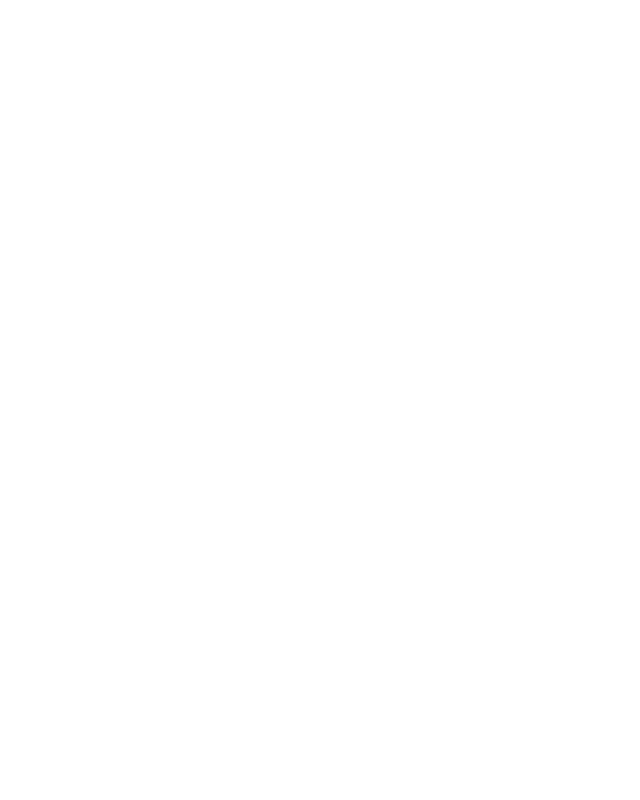
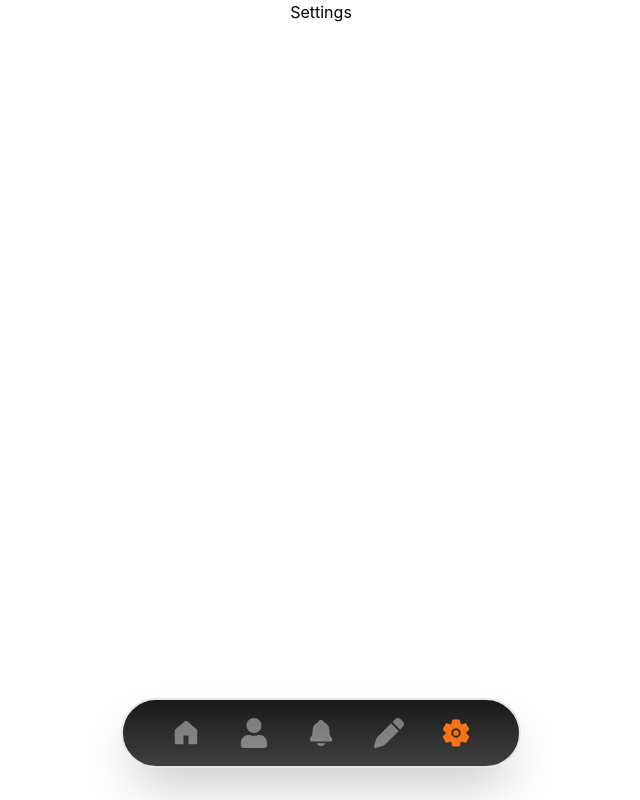
Before and after one commit to Tharindu-Dilshan-Ekanayake/Wroteit, a React (Create React App) app in the folder client/: page /settings in a window 1280 px wide. Before the commit this address had no page. Shown: the whole page, without its empty margins (319-959 px from the left). Built offline with nearby package versions, Linux system fonts and the light colour scheme.

Commit message:
update nav bar

```diff
--- a/client/src/App.js
+++ b/client/src/App.js
@@ -7,6 +7,10 @@
 import axios from 'axios';
 import { Toaster } from 'react-hot-toast';
 import SignupPage from './pages/SignupPage';
+import Profile from './pages/userPage/Profile';
+import Notification from './pages/userPage/Notification';
+import Settings from './pages/userPage/Settings';
+import CreateBlog from './pages/userPage/CreateBlog';
 axios.defaults.baseURL = 'http://localhost:8000';
 axios.defaults.withCredentials = true
 
@@ -21,7 +25,12 @@
           <Route path='/signup' element={<SignupPage/>}></Route>
           <Route path='/adminhome' element={<AdminLandingPage/>}></Route>
           <Route path='/managerhome' element={<AdverticementManagerLandingPage/>}></Route>
+
           <Route path='/userhome' element={<UserLandingPage/>}></Route>
+          <Route path='/profile' element={<Profile/>}></Route>
+          <Route path='/notifications' element={<Notification/>}></Route>
+          <Route path='/createblog' element={<CreateBlog/>}></Route>
+          <Route path='/settings' element={<Settings/>}></Route>
         </Routes>
       </BrowserRouter>
 
--- a/client/src/components/userCompo/UserNav.js
+++ b/client/src/components/userCompo/UserNav.js
@@ -1,29 +1,75 @@
-import React from 'react';
+import React, { useEffect, useState } from 'react';
 import { FaUser } from "react-icons/fa";
 import { GoHomeFill } from "react-icons/go";
 import { IoNotifications } from "react-icons/io5";
 import { FaPen } from "react-icons/fa6";
 import { IoSettings } from "react-icons/io5";
+import { Link, useLocation } from 'react-router-dom';
 
 export default function UserNav() {
+  const [activeItem, setActiveItem] = useState(null);
+  const location = useLocation();
+
+  useEffect(() => {
+    switch(location.pathname) {
+      case '/userhome':
+        setActiveItem(1);
+        break;
+      case '/profile':
+        setActiveItem(2);
+        break;
+      case '/notifications':
+        setActiveItem(3);
+        break;
+      case '/createblog':
+        setActiveItem(4);
+        break;
+      case '/settings':
+        setActiveItem(5);
+        break;
+      default:
+        setActiveItem(null);
+    }
+  }, [location.pathname]);
+
+  const getItemClass = (itemNumber) => {
+    let classes = 'transition-colors duration-200 ';
+    if (activeItem === itemNumber) {
+      classes += 'text-orange-500 ';
+    } else {
+      classes += 'text-white opacity-40 hover:text-white hover:opacity-100 ';
+    }
+    return classes;
+  };
+
   return (
     <div className='absolute flex justify-center transform -translate-x-1/2 bottom-8 left-1/2'>
-      <div className='flex justify-center border-2 rounded-full w-[500px] h-[70px] bg-opacity-10 bg-gradient-to-b from-[#19191a] to-[#39393af6] text-white items-center shadow-2xl backdrop-blur-md'>
+      <div className='flex justify-center border-2 rounded-[50px] w-[400px] h-[70px] bg-opacity-10 bg-gradient-to-b from-[#19191a] to-[#39393af6] text-white items-center shadow-2xl backdrop-blur-md'>
         <div className='flex justify-between w-screen'>
           <div className='pl-12'>
-            <GoHomeFill size={30} className='hover:text-orange-400 ' />
+            <Link to='/userhome'>
+              <GoHomeFill size={30} className={getItemClass(1)} />
+            </Link>
           </div>
           <div>
-            <FaUser size={30} />
+            <Link to='/profile'>
+              <FaUser size={30} className={getItemClass(2)} />
+            </Link>
           </div>
           <div>
-            <IoNotifications size={30} />
+            <Link to='/notifications'>
+              <IoNotifications size={30} className={getItemClass(3)} />
+            </Link>
           </div>
           <div>
-            <FaPen size={30} />
+            <Link to='/createblog'>
+              <FaPen size={30} className={getItemClass(4)} />
+            </Link>
           </div>
           <div className='pr-12'>
-            <IoSettings size={30} />
+            <Link to='/settings'>
+              <IoSettings size={30} className={getItemClass(5)} />
+            </Link>
           </div>
         </div>
       </div>
--- /dev/null
+++ b/client/src/pages/userPage/CreateBlog.js
@@ -0,0 +1,17 @@
+import React from 'react'
+import UserNav from '../../components/userCompo/UserNav'
+
+export default function CreateBlog() {
+  return (
+    <div>
+        <div>
+            <h1>
+                Create blog
+            </h1>
+        </div>
+      <div>
+        <UserNav/>
+      </div>
+    </div>
+  )
+}
--- /dev/null
+++ b/client/src/pages/userPage/Notification.js
@@ -0,0 +1,17 @@
+import React from 'react'
+import UserNav from '../../components/userCompo/UserNav'
+
+export default function Notification() {
+  return (
+    <div>
+        <div>
+            <h1>
+                Notification
+            </h1>
+        </div>
+      <div>
+        <UserNav/>
+      </div>
+    </div>
+  )
+}
--- /dev/null
+++ b/client/src/pages/userPage/Profile.js
@@ -0,0 +1,15 @@
+import React from 'react'
+import UserNav from '../../components/userCompo/UserNav'
+
+export default function Profile() {
+  return (
+    <div>
+        <div>
+            <h1>Profile</h1>
+        </div>
+      <div>
+        <UserNav/>
+      </div>
+    </div>
+  )
+}
--- /dev/null
+++ b/client/src/pages/userPage/Settings.js
@@ -0,0 +1,15 @@
+import React from 'react'
+import UserNav from '../../components/userCompo/UserNav'
+
+export default function Settings() {
+  return (
+    <div>
+        <div>
+            <h1>Settings</h1>
+        </div>
+      <div>
+        <UserNav/>
+      </div>
+    </div>
+  )
+}
```
